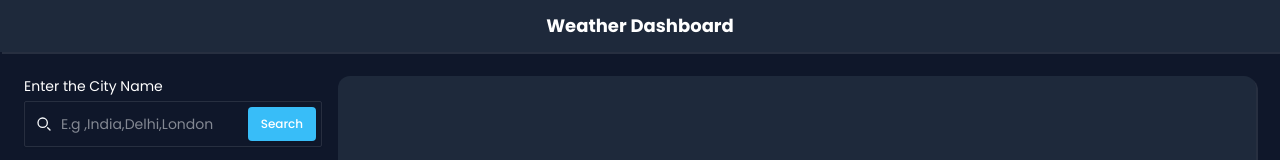
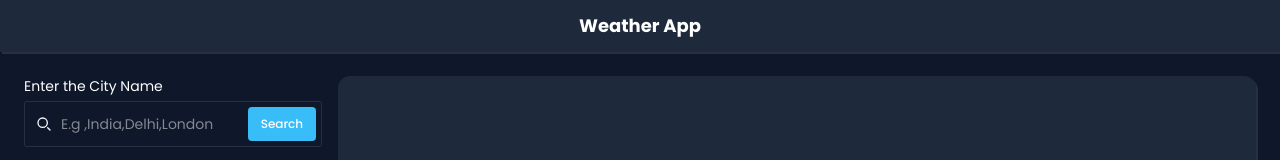
Before and after one commit to gangarsaini/weather-app, a website with bundled scripts: page index.html in a window 1280 px wide. Shown: the top 160 px of the page. Built offline with nearby package versions, Linux system fonts and the light colour scheme.

Commit message:
change the header

```diff
--- a/index.html
+++ b/index.html
@@ -14,7 +14,7 @@
 <link href="./src/output.css" rel="stylesheet">
 </head>
 <body class="m-view">
-<header class="text-center text-lg  text-white p-3 font-bold">Weather Dashboard</header>
+<header class="text-center text-lg  text-white p-3 font-bold">Weather App</header>
 <section class="flex flex-col md:flex-row justify-start p-3 md:p-6 m-view-button">
     <aside class="w-full md:w-100 relative">
     <form class="w-[80vw] md:w-full md:max-w-md md:mx-auto">
```
Also changed, not shown: README.md, 1 other file.
